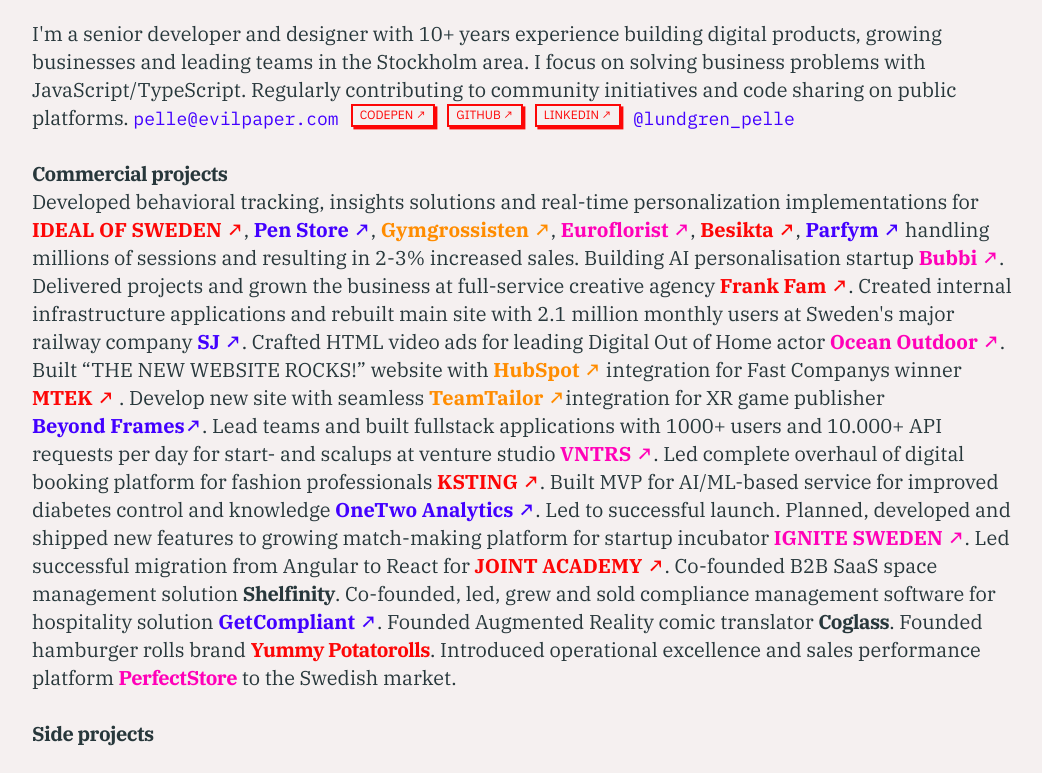
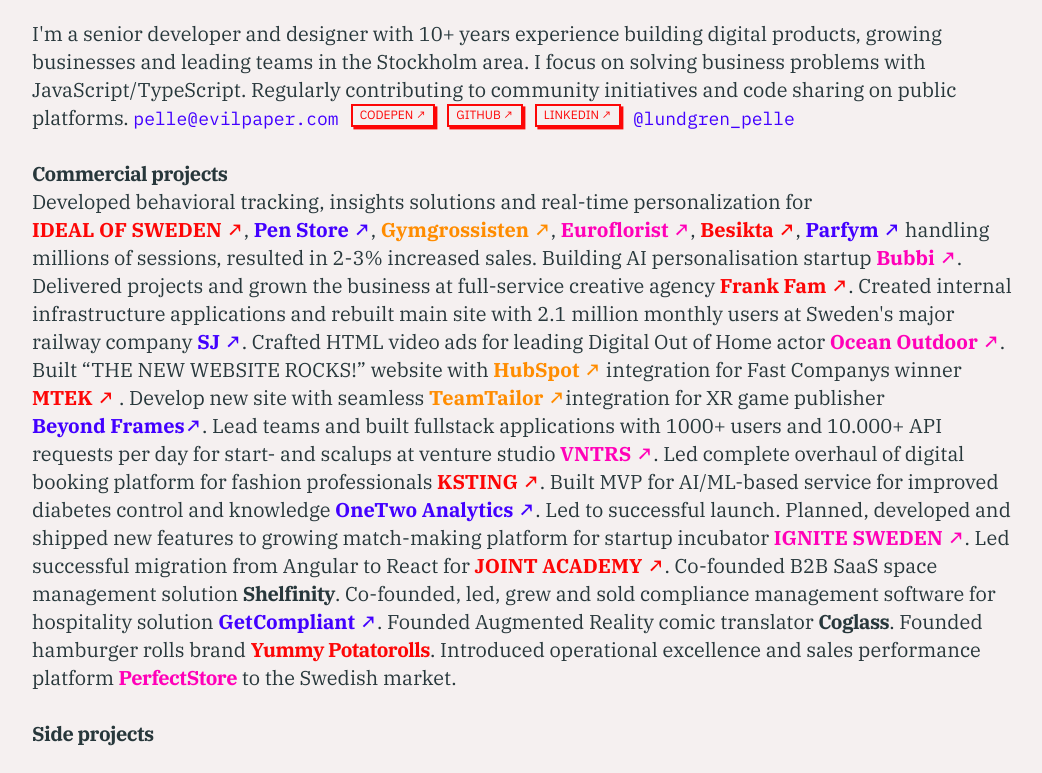
Before and after one commit to evilpaper/evilpaper-website, a plain HTML site: page index.html in a window 1280 px wide. Shown: the top 773 px of the page, without its empty margins (116-1158 px from the left). Drawn offline with Linux system fonts and the light colour scheme; files whose address does not match are found by name.

Commit message:
Update Bubbi client copy

```diff
--- a/index.html
+++ b/index.html
@@ -57,7 +57,7 @@
           <h3 class="heading">Commercial projects</h3>
           <p>
             Developed behavioral tracking, insights solutions and real-time
-            personalization implementations for
+            personalization for
             <a class="project-link primary" href="https://idealofsweden.com/"
               >IDEAL OF SWEDEN ↗</a
             >,
@@ -80,7 +80,7 @@
             <a class="project-link secondary" href="https://www.parfym.se/"
               >Parfym ↗</a
             >
-            handling millions of sessions and resulting in 2-3% increased sales.
+            handling millions of sessions, resulted in 2-3% increased sales.
             Building AI personalisation startup
             <a class="project-link quartiary" href="https://bubbi.ai">Bubbi ↗</a
             >. Delivered projects and grown the business at full-service
```
